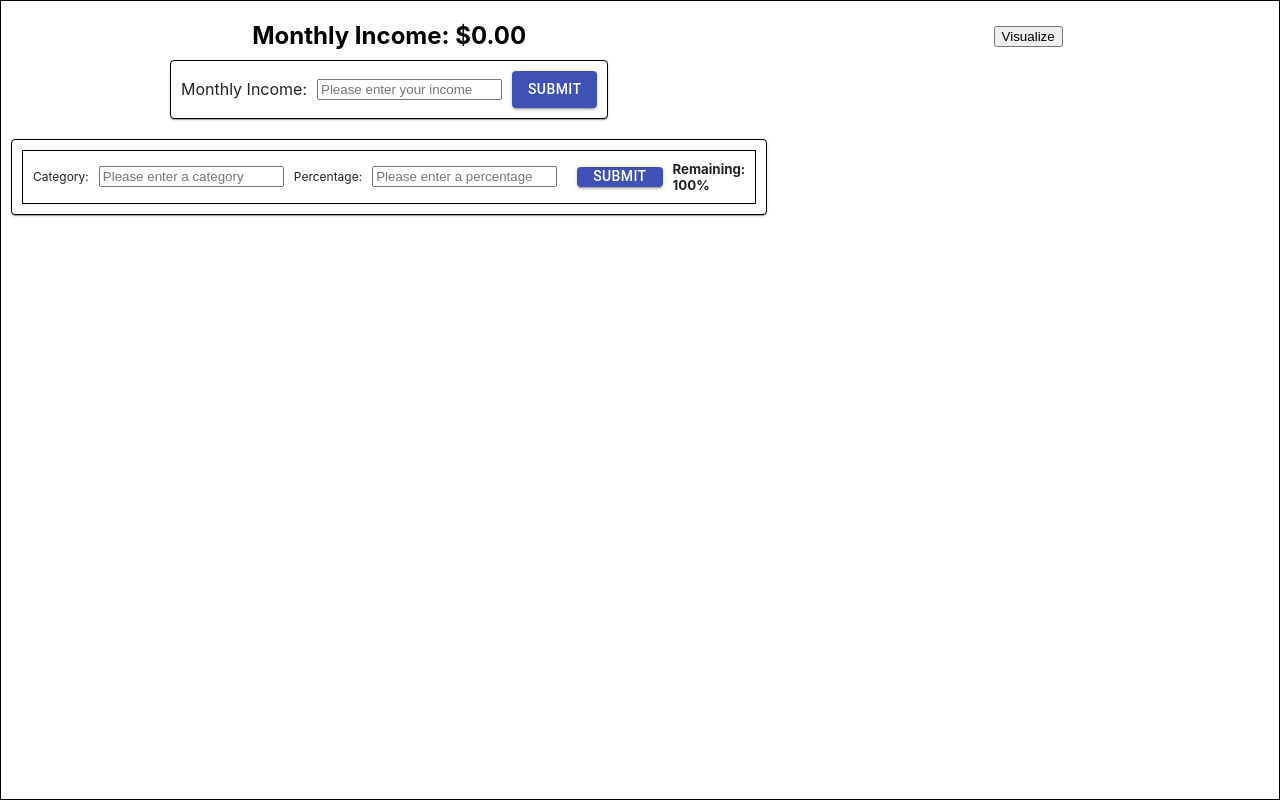
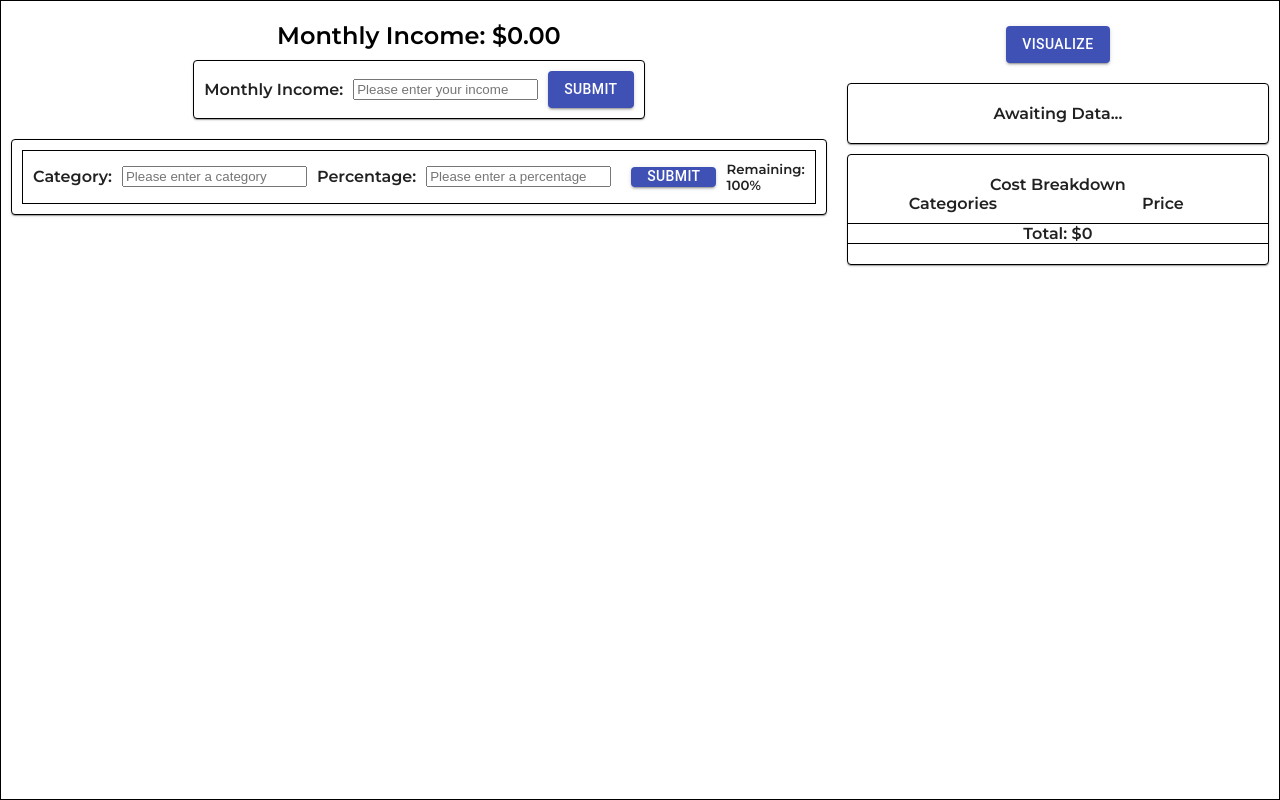
Before and after one commit to chrtrinh/financial_planner, a React (Create React App) app: page / in a window 1280 px wide. Built offline with nearby package versions, Linux system fonts and the light colour scheme.

Commit message:
Added: Ability to update income. Dynamic Rendering of Components

```diff
--- a/public/index.html
+++ b/public/index.html
@@ -39,4 +39,10 @@
       To begin the development, run `npm start` or `yarn start`.
       To create a production bundle, use `npm run build` or `yarn build`.
     --></body>
+
+	<link rel="preconnect" href="https://fonts.gstatic.com" />
+	<link
+		href="https://fonts.googleapis.com/css2?family=Montserrat:ital,wght@0,200;0,300;0,600;1,400&display=swap"
+		rel="stylesheet"
+	/>
 </html>
--- a/src/Components/CostBreakdownContainer/CostBreakdownContainer.css
+++ b/src/Components/CostBreakdownContainer/CostBreakdownContainer.css
@@ -31,7 +31,8 @@
 }
 
 .costBreakdownContainer__header__inputs__left > label {
-	font-size: 12px;
+	font-size: 16px;
+	font-weight: 600;
 	margin-right: 10px;
 }
 
@@ -93,6 +94,7 @@
 	border-left: 1px solid lightgray;
 	border-right: 1px solid lightgray;
 	padding-left: 10px;
+
 	flex: 0.5;
 }
 
@@ -117,7 +119,7 @@
 	margin-right: 5px;
 }
 
-.costBreakdownContainer__record__right > button:nth-child(2) {
+.costBreakdownContainer__record__right > button:nth-child(1) {
 	background-color: red;
 	color: white;
 	cursor: pointer;
--- a/src/Components/CostBreakdownContainer/CostBreakdownContainer.js
+++ b/src/Components/CostBreakdownContainer/CostBreakdownContainer.js
@@ -82,8 +82,6 @@ function CostBreakdownContainer({
 								</div>
 
 								<div className="costBreakdownContainer__record__right">
-									<button>Edit</button>
-
 									<button
 										onClick={(e, slice) => {
 											deleteSlice(e.target.value);
--- a/src/Components/InputsContainer/InputsContainer.css
+++ b/src/Components/InputsContainer/InputsContainer.css
@@ -40,6 +40,7 @@
 
 .inputsContainer__top__body > .MuiCard-root > label {
 	margin-right: 10px;
+	font-weight: 600;
 }
 
 .inputsContainer__top__body > .MuiCard-root > .MuiButton-root {
--- a/src/Components/InputsContainer/InputsContainer.js
+++ b/src/Components/InputsContainer/InputsContainer.js
@@ -1,7 +1,7 @@
 import "./InputsContainer.css";
 import Button from "@material-ui/core/Button";
 import Card from "@material-ui/core/Card";
-import React, { useState } from "react";
+import React, { useState, useEffect } from "react";
 import CostBreakdownContainer from "../CostBreakdownContainer/CostBreakdownContainer";
 import SimplePieChart from "../SimplePieChart/SimplePieChart";
 import CostBreakdownChart from "../CostBreakdownChart/CostBreakdownChart";
@@ -32,6 +32,10 @@ function InputsContainer() {
 	const [valueError, setValueError] = useState(false);
 	const [visualizationEnable, setVisualizationEnable] = useState(false);
 
+	useEffect(() => {
+		compileChart();
+	}, [chartValues]);
+
 	const checkIfSliceExists = (sliceName) => {
 		return chart.hasOwnProperty(sliceName);
 	};
@@ -40,9 +44,18 @@ function InputsContainer() {
 		if (isNaN(incomeValue) || incomeValue.length === 0) {
 			setValueError(true);
 			return;
+		} else {
+			setValueError(false);
+			let temporaryChartValue = { ...chartValues };
+			Object.keys(chartValues).forEach((key) => {
+				temporaryChartValue[key] = parseInt(
+					incomeValue * (chart[key] / 100),
+					10
+				);
+			});
+			setIncome(incomeValue);
+			setChartValues(temporaryChartValue);
 		}
-		setValueError(false);
-		setIncome(incomeValue);
 	};
 
 	const addSlice = (sliceName, value) => {
@@ -158,7 +171,13 @@ function InputsContainer() {
 			</div>
 			<div className="inputsContainer__right">
 				<div className="inputsContainer__chartBuilder">
-					<button onClick={compileChart}>Visualize</button>
+					<Button
+						onClick={compileChart}
+						variant="contained"
+						color="primary"
+					>
+						Visualize
+					</Button>
 					{visualizationEnable ? (
 						<>
 							<Card>
--- a/src/Components/SimplePieChart/SimplePieChart.css
+++ b/src/Components/SimplePieChart/SimplePieChart.css
@@ -0,0 +1,3 @@
+.simplePieChart > h4 {
+	text-align: center;
+}
--- a/src/Components/SimplePieChart/SimplePieChart.js
+++ b/src/Components/SimplePieChart/SimplePieChart.js
@@ -1,11 +1,14 @@
 import React from "react";
 import { Pie } from "react-chartjs-2";
 import "chartjs-plugin-datalabels";
+import "./SimplePieChart.css";
 
 function SimplePieChart({ inputData }) {
-	console.log("this is the data!", inputData);
 	return (
-		<div>
+		<div className="simplePieChart">
+			{inputData.label.length === 0 ? (
+				<h4>Awaiting Data...</h4>
+			) : (
 				<Pie
 					data={{
 						labels: inputData.label,
@@ -91,6 +94,7 @@ function SimplePieChart({ inputData }) {
 					height={300}
 					width={800}
 				></Pie>
+			)}
 		</div>
 	);
 }
--- a/src/index.css
+++ b/src/index.css
@@ -4,14 +4,13 @@
 
 body {
 	margin: 0;
-	font-family: -apple-system, BlinkMacSystemFont, 'Segoe UI', 'Roboto', 'Oxygen',
-		'Ubuntu', 'Cantarell', 'Fira Sans', 'Droid Sans', 'Helvetica Neue',
-		sans-serif;
+	font-family: "Montserrat", sans-serif;
+	font-size: 16px;
 	-webkit-font-smoothing: antialiased;
 	-moz-osx-font-smoothing: grayscale;
 }
 
 code {
-	font-family: source-code-pro, Menlo, Monaco, Consolas, 'Courier New',
+	font-family: source-code-pro, Menlo, Monaco, Consolas, "Courier New",
 		monospace;
 }
```
Also changed, not shown: 1 other file (tests, documents, lock files or other folders). Lines whose indentation alone changed are shown as unchanged.
